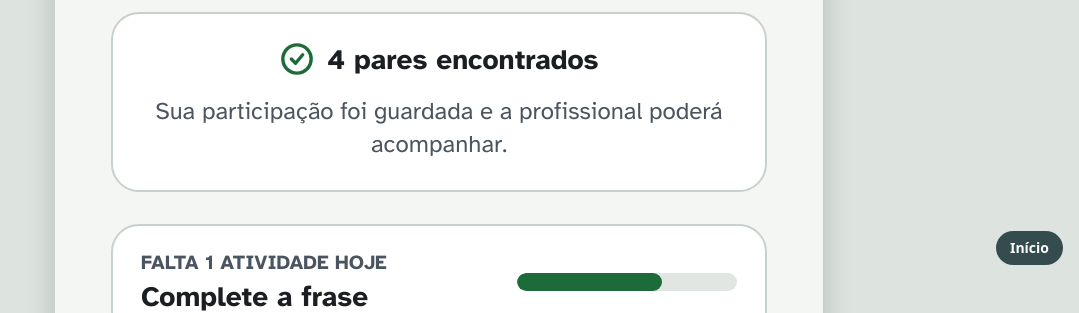
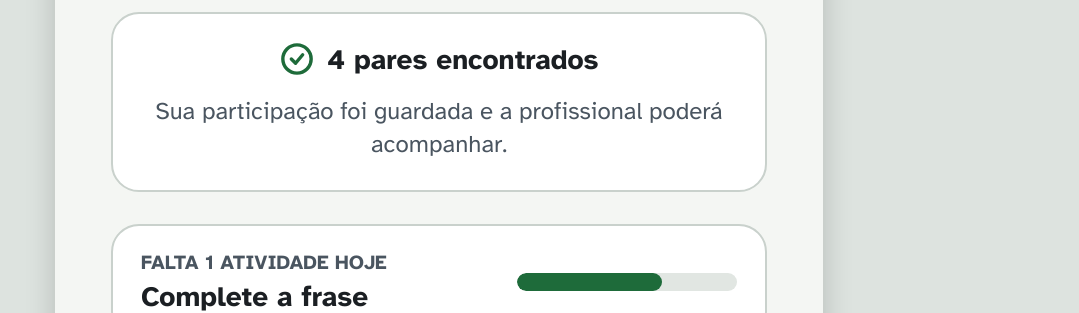
Before and after one commit to felipepribeiro697-debug/TechCare60-, a plain HTML site: page prototipo/Idoso-Concluido.html in a window 1280 px wide. Shown: the part 519-832 px from the top of the page, without its empty margins (201-1280 px from the left). Drawn offline with Linux system fonts and the light colour scheme.

Commit message:
Remove o botão flutuante "Início" das telas
O atalho flutuante no canto inferior direito sobrepunha o conteúdo (ex.:
"Salvar plano"). A navegação segue pelos próprios fluxos (Sair, abas e
links entre as áreas).

Co-Authored-By: Claude Opus 4.8 <noreply@anthropic.com>

```diff
--- a/prototipo/Idoso-Concluido.html
+++ b/prototipo/Idoso-Concluido.html
@@ -68,7 +68,6 @@ body{background:#DDE3DF}
 </div>
 </template>
 <div id="dc-root"></div>
-<a class="tc-home" href="../index.html">Início</a>
 <script type="text/x-dc" id="dc-logic" data-props='{"$preview":{"width":768,"height":1024}}'>
 class Component extends DCLogic {
   renderVals() {
```
Also changed, not shown: prototipo/Idoso-Hoje.html (+0 -1 lines), prototipo/Idoso-Instrucao.html (+0 -1 lines), prototipo/Idoso-Lembrete.html (+0 -1 lines), prototipo/Idoso-Memoria.html (+0 -1 lines), prototipo/Idoso-PIN.html (+0 -1 lines), prototipo/Main.html (+0 -1 lines), prototipo/Prof-Idosos.html (+0 -1 lines), prototipo/Prof-Login.html (+0 -1 lines), prototipo/Prof-Perfil.html (+0 -1 lines), prototipo/Prof-Plano.html (+0 -1 lines), prototipo/Prof-Relatorio.html (+0 -1 lines).
